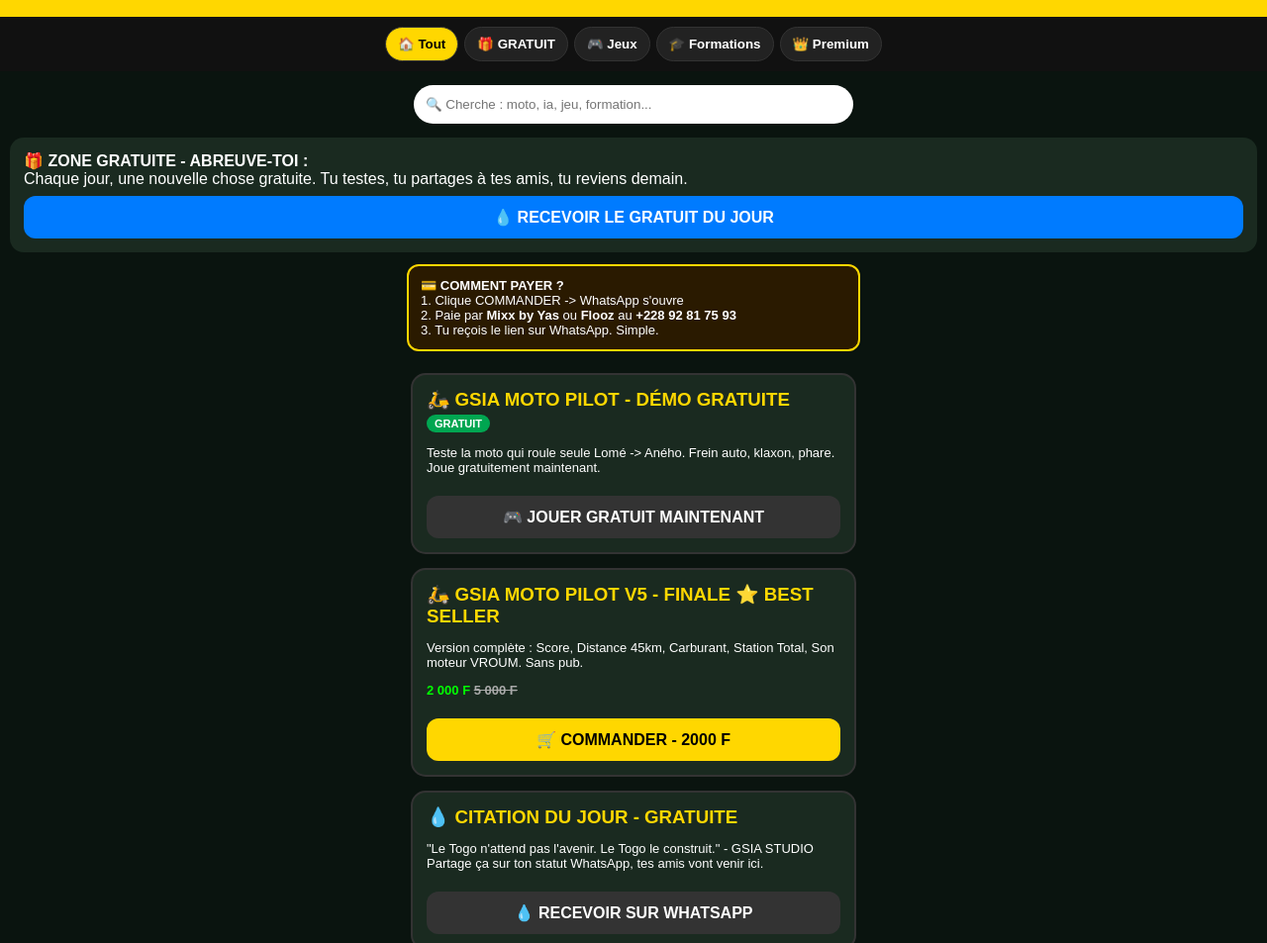
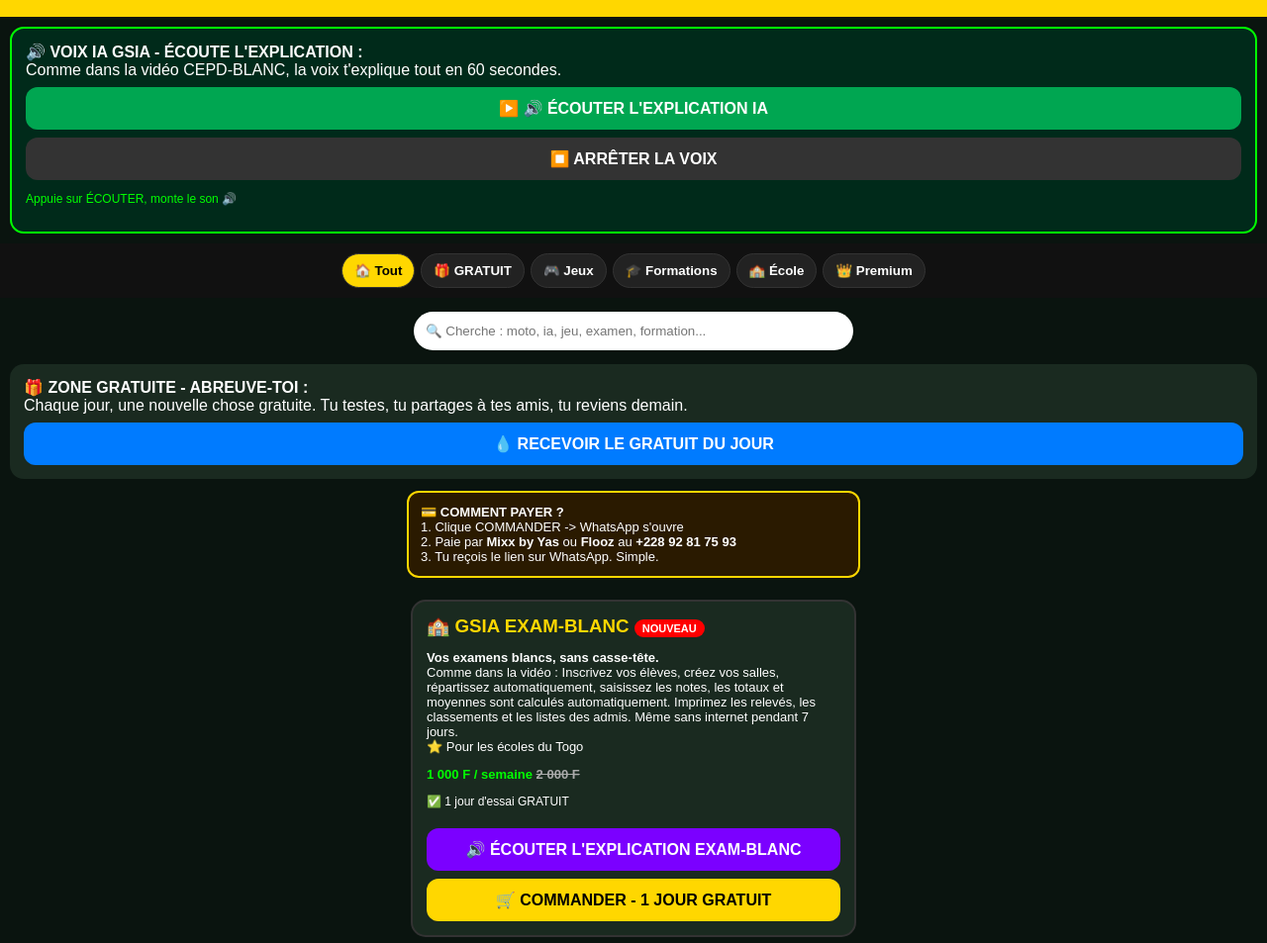
Before and after one commit to gsiastudio2026-arch/Gsia-marketplace, a plain HTML site: page index.html in a window 1280 px wide. Shown: the part 180-1133 px from the top of the page at 99% size. Drawn offline with Linux system fonts and the light colour scheme.

Commit message:
Update index.html

```diff
--- a/index.html
+++ b/index.html
@@ -4,8 +4,7 @@
 <meta charset="UTF-8">
 <meta name="viewport" content="width=device-width, initial-scale=1.0">
 <title>GSIA MARKETPLACE - Applications, Jeux, IA, Formations au Togo | Lomé</title>
-<meta name="description" content="GSIA MARKETPLACE Togo - La technologie à portée de tous. Jeux gratuits, applications IA, Moto Pilot, formations, vidéos virales. Lomé, Aného, Togo. Paiement Mixx by Yas et Flooz.">
-<meta name="keywords" content="GSIA, GSIA STUDIO, Togo, Lomé, application Togo, IA Togo, moto pilot, formation Togo, jeu Togo, Mixx, Flooz">
+<meta name="description" content="GSIA MARKETPLACE Togo - La technologie à portée de tous. Jeux gratuits, applications IA, Moto Pilot, Exam Blanc, formations. Lomé, Togo. Paiement Mixx by Yas et Flooz.">
 <style>
 body{background:#0a140f;color:#fff;font-family:Arial;margin:0;text-align:center}
 header{background:#FFD700;color:#000;padding:22px 10px}
@@ -15,14 +14,16 @@ nav button{background:#222;color:#fff;border:1px solid #333;padding:9px 12px;bor
 nav button.active{background:#FFD700;color:#000}
 #search{width:90%;max-width:420px;padding:12px;border-radius:20px;border:none;margin:14px auto;display:block}
 .hero{background:#1a2a20;margin:10px;border-radius:14px;padding:14px;text-align:left}
+.voixBox{background:#002a1a;border:2px solid #00ff00;border-radius:14px;padding:14px;margin:10px;text-align:left}
 .grid{max-width:450px;margin:auto;padding:10px}
 .card{background:#1a2a20;border:2px solid #333;border-radius:15px;padding:14px;margin-bottom:14px;text-align:left}
 .card h3{color:#FFD700;margin:0}.card p{font-size:13px}
 .price{font-size:21px;font-weight:bold;color:#00ff00}.old{color:#aaa;text-decoration:line-through;font-size:13px}
 button.buy{width:100%;padding:12px;border:none;border-radius:12px;font-weight:bold;font-size:16px;margin-top:8px}
-.gold{background:#FFD700}.green{background:#00a651;color:#fff}.grey{background:#333;color:#fff}.blue{background:#007bff;color:#fff}
+.gold{background:#FFD700}.green{background:#00a651;color:#fff}.grey{background:#333;color:#fff}.blue{background:#007bff;color:#fff}.purple{background:#7b00ff;color:#fff}
 .paybox{background:#2a1a00;border:2px solid #FFD700;border-radius:12px;padding:12px;margin:12px auto;max-width:430px;text-align:left;font-size:13px}
 .freeTag{background:#00a651;color:#fff;padding:3px 8px;border-radius:10px;font-size:11px}
+.newTag{background:#ff0000;color:#fff;padding:3px 8px;border-radius:10px;font-size:11px}
 </style>
 </head>
 <body>
@@ -32,14 +33,22 @@ button.buy{width:100%;padding:12px;border:none;border-radius:12px;font-weight:bo
 <p><b>Viens t'abreuver chaque jour.</b><br>Jeux gratuits, IA, vidéos, formations. La technologie à portée de tous.</p>
 <p style="font-size:12px">🔥 <span id="visiteurs">1 247</span> personnes sont venues boire aujourd'hui</p>
 </header>
+<div class="voixBox">
+<b>🔊 VOIX IA GSIA - ÉCOUTE L'EXPLICATION :</b><br>
+Comme dans la vidéo CEPD-BLANC, la voix t'explique tout en 60 secondes.<br>
+<button class="buy green" onclick="parler()">▶️ 🔊 ÉCOUTER L'EXPLICATION IA</button>
+<button class="buy grey" onclick="stopVoix()">⏹️ ARRÊTER LA VOIX</button>
+<p id="voixTxt" style="font-size:12px;color:#00ff00">Appuie sur ÉCOUTER, monte le son 🔊</p>
+</div>
 <nav>
 <button class="active" onclick="filtreCat('tout',this)">🏠 Tout</button>
 <button onclick="filtreCat('gratuit',this)">🎁 GRATUIT</button>
 <button onclick="filtreCat('jeu',this)">🎮 Jeux</button>
 <button onclick="filtreCat('formation',this)">🎓 Formations</button>
+<button onclick="filtreCat('ecole',this)">🏫 École</button>
 <button onclick="filtreCat('premium',this)">👑 Premium</button>
 </nav>
-<input id="search" placeholder="🔍 Cherche : moto, ia, jeu, formation..." onkeyup="filtrer()">
+<input id="search" placeholder="🔍 Cherche : moto, ia, jeu, examen, formation..." onkeyup="filtrer()">
 <div class="hero">
 <b>🎁 ZONE GRATUITE - ABREUVE-TOI :</b><br>
 Chaque jour, une nouvelle chose gratuite. Tu testes, tu partages à tes amis, tu reviens demain.<br>
@@ -52,6 +61,14 @@ Chaque jour, une nouvelle chose gratuite. Tu testes, tu partages à tes amis, tu
 3. Tu reçois le lien sur WhatsApp. Simple.
 </div>
 <div class="grid" id="grid">
+<div class="card" data-cat="ecole" data-nom="exam blanc cepd ecole">
+<h3>🏫 GSIA EXAM-BLANC <span class="newTag">NOUVEAU</span></h3>
+<p><b>Vos examens blancs, sans casse-tête.</b><br>Comme dans la vidéo : Inscrivez vos élèves, créez vos salles, répartissez automatiquement, saisissez les notes, les totaux et moyennes sont calculés automatiquement. Imprimez les relevés, les classements et les listes des admis. Même sans internet pendant 7 jours.<br>⭐ Pour les écoles du Togo</p>
+<p class="price">1 000 F / semaine <span class="old">2 000 F</span></p>
+<p style="font-size:12px">✅ 1 jour d'essai GRATUIT</p>
+<button class="buy purple" onclick="parlerExam()">🔊 ÉCOUTER L'EXPLICATION EXAM-BLANC</button>
+<button class="buy gold" onclick="commander('GSIA EXAM-BLANC - 1000F par semaine - Je veux 1 jour gratuit')">🛒 COMMANDER - 1 JOUR GRATUIT</button>
+</div>
 <div class="card" data-cat="gratuit jeu" data-nom="moto pilot demo gratuit">
 <h3>🛵 GSIA MOTO PILOT - DÉMO GRATUITE <span class="freeTag">GRATUIT</span></h3>
 <p>Teste la moto qui roule seule Lomé -> Aného. Frein auto, klaxon, phare. Joue gratuitement maintenant.</p>
@@ -65,7 +82,7 @@ Chaque jour, une nouvelle chose gratuite. Tu testes, tu partages à tes amis, tu
 </div>
 <div class="card" data-cat="gratuit" data-nom="citation motivation">
 <h3>💧 CITATION DU JOUR - GRATUITE</h3>
-<p>"Le Togo n'attend pas l'avenir. Le Togo le construit." - GSIA STUDIO<br>Partage ça sur ton statut WhatsApp, tes amis vont venir ici.</p>
+<p>"Le Togo n'attend pas l'avenir. Le Togo le construit." - GSIA STUDIO</p>
 <button class="buy grey" onclick="commander('Je veux la citation du jour')">💧 RECEVOIR SUR WHATSAPP</button>
 </div>
 <div class="card" data-cat="gratuit" data-nom="cerveau ia affiche">
@@ -82,7 +99,7 @@ Chaque jour, une nouvelle chose gratuite. Tu testes, tu partages à tes amis, tu
 </div>
 <div class="card" data-cat="premium" data-nom="pack premium tout">
 <h3>👑 PACK PREMIUM GSIA - TOUT</h3>
-<p>MOTO PILOT V5 + AFFICHE GSIA + Formation 7 jours + Groupe privé + Toutes les futures applis.</p>
+<p>MOTO PILOT V5 + EXAM-BLANC + AFFICHE GSIA + Formation 7 jours + Groupe privé + Toutes les futures applis.</p>
 <p class="price">10 000 F <span class="old">20 000 F</span></p>
 <button class="buy green" onclick="commander('PACK PREMIUM GSIA - 10000F')">👑 COMMANDER PACK - 10000 F</button>
 </div>
@@ -99,6 +116,21 @@ function demo(l){ window.open(l,"_blank"); }
 function filtrer(){ let v=document.getElementById('search').value.toLowerCase(); document.querySelectorAll('.card').forEach(c=>{ c.style.display=c.innerText.toLowerCase().includes(v)?'block':'none'; }); }
 function filtreCat(cat,btn){ document.querySelectorAll('nav button').forEach(b=>b.classList.remove('active')); btn.classList.add('active'); document.querySelectorAll('.card').forEach(c=>{ c.style.display=(cat=='tout'||c.getAttribute('data-cat').includes(cat))?'block':'none'; }); }
 let v=1247; setInterval(()=>{ v+=Math.floor(Math.random()*3); document.getElementById('visiteurs').innerText=v.toLocaleString(); },4000);
+function parler(){
+  speechSynthesis.cancel();
+  let txt="Bienvenue sur GSIA Marketplace. Un examen blanc, ce n'est pas seulement des copies à corriger. C'est aussi des listes à préparer, des salles à répartir, des notes à saisir et des résultats à calculer. GSIA Marketplace, développé par GSIA Studio à Lomé, centralise tout. Inscrivez vos élèves, créez vos salles, saisissez vos notes, les totaux et les moyennes sont calculés automatiquement. Essayez gratuitement, puis continuez pour mille francs CFA par semaine. Contactez-nous sur WhatsApp au quatre-vingt-douze, quatre-vingt-un, soixante-quinze, quatre-vingt-treize. GSIA Marketplace, la technologie à portée de tous.";
+  let u=new SpeechSynthesisUtterance(txt); u.lang='fr-FR'; u.rate=0.95;
+  document.getElementById('voixTxt').innerText="🔊 La voix IA parle... Écoute bien DG";
+  speechSynthesis.speak(u);
+}
+function parlerExam(){
+  speechSynthesis.cancel();
+  let txt="GSIA Exam Blanc. Vos examens blancs, sans casse-tête. Inscrivez vos élèves, importez vos listes. Créez vos salles, répartissez les élèves automatiquement. Saisissez les notes par matière, les totaux et moyennes sont calculés automatiquement. Consultez les résultats, imprimez les relevés et les classements. Même sans internet pendant sept jours. Essayez gratuitement pendant un jour, puis continuez pour mille francs par semaine. Contactez GSIA Studio sur WhatsApp au quatre-vingt-douze, quatre-vingt-un, soixante-quinze, quatre-vingt-treize.";
+  let u=new SpeechSynthesisUtterance(txt); u.lang='fr-FR'; u.rate=0.95;
+  document.getElementById('voixTxt').innerText="🔊 Explication EXAM-BLANC en cours...";
+  speechSynthesis.speak(u);
+}
+function stopVoix(){ speechSynthesis.cancel(); document.getElementById('voixTxt').innerText="Voix arrêtée. Appuie sur ÉCOUTER pour recommencer."; }
 </script>
 </body>
 </html>
```
